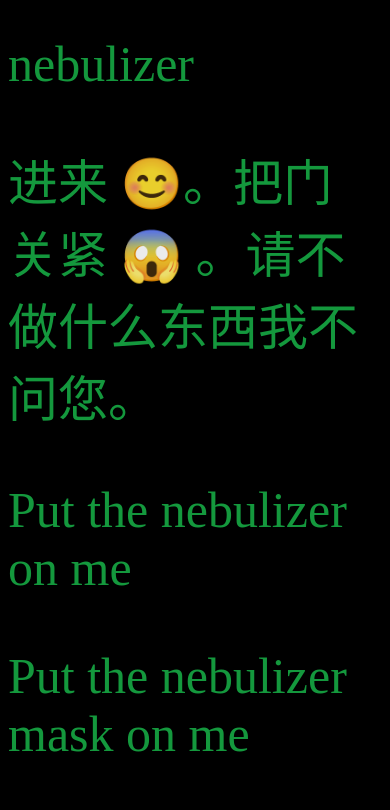
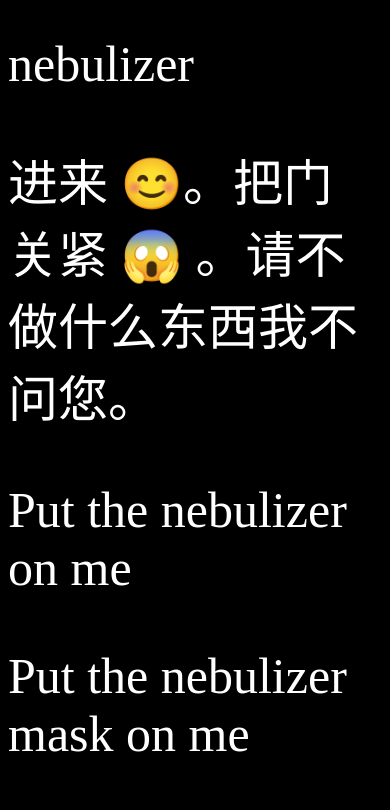
Before and after one commit to lunajelly/ezcp, a plain HTML site: page quikdecl.html in a window 390 px wide. Shown: the part 695-1505 px from the top of the page. Drawn offline with Linux system fonts and the light colour scheme.

Commit message:
quickdecl mobile how low width can we go

```diff
--- a/quikdecl.html
+++ b/quikdecl.html
@@ -29,9 +29,6 @@
 		html{
 			background-color: black;
 			color: white;
-/*			white-space: normal;*/
-/*			color: #000000;*/
-
 		}
 		body {
 			box-sizing: border-box; /* may be important for sizing/dmooth display */
@@ -54,14 +51,15 @@
 		}
 
 		/* phone-only styles */
-		@media (width <=800px) {
+		/* 800 good enough for firefox mobile+scaling, chrome mobile scaled */
+		@media (width <=900px) {
 			html{
 				background-color: black; /* for bg color on phone */
-				color: rgba(22, 165, 66, 0.92);
+				color: white;
 			}
 
 			body {
-				font-size: 50px; /*absolute size req for firefox mobile scaling. em,rem,%,large all failed */
+				font-size: 50px; /*absolute size req for firefox mobile scaling for my eyes. em,rem,%,large all failed */
 				word-break: normal;
 				white-space: normal;
 			}
```
